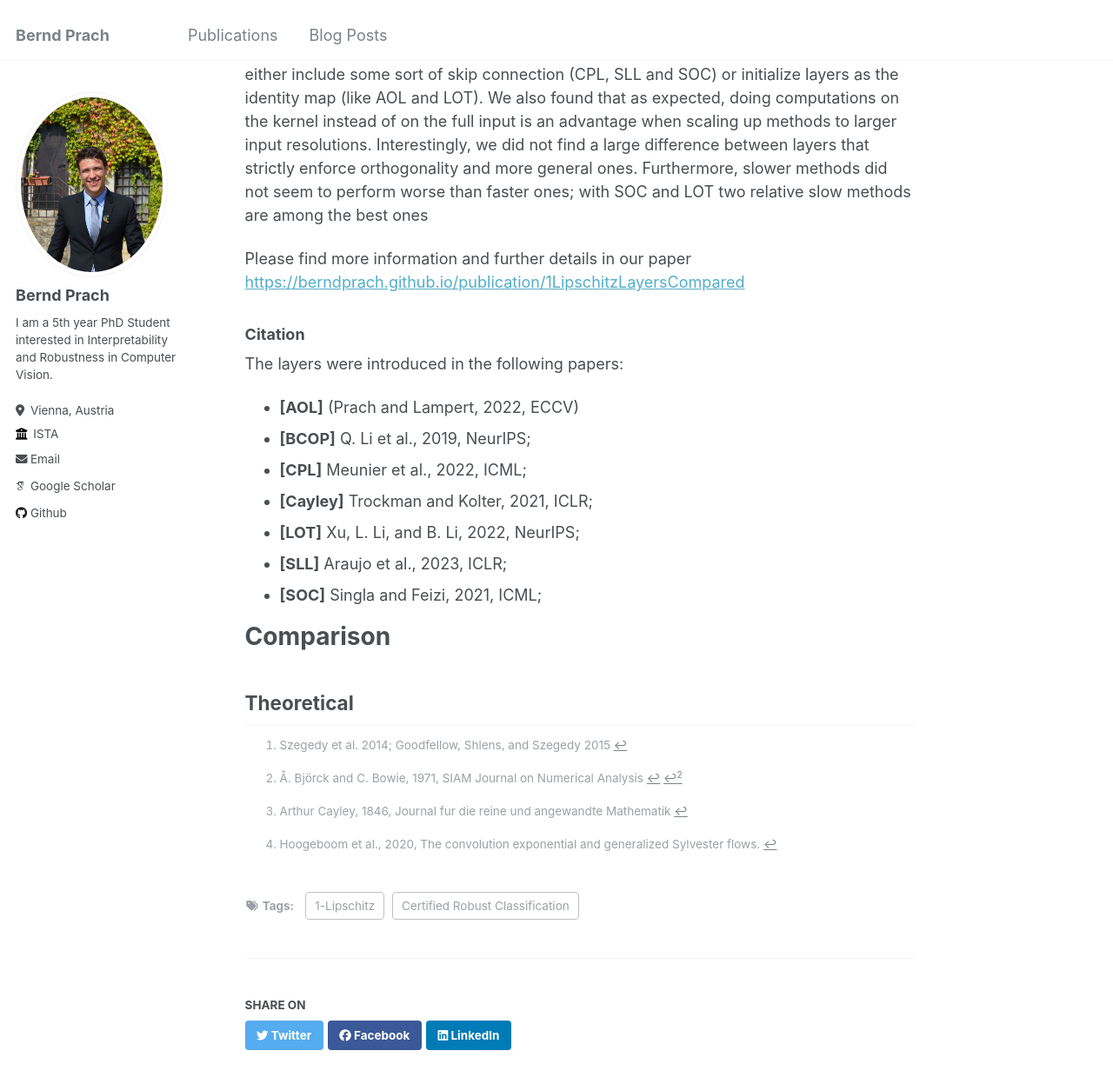
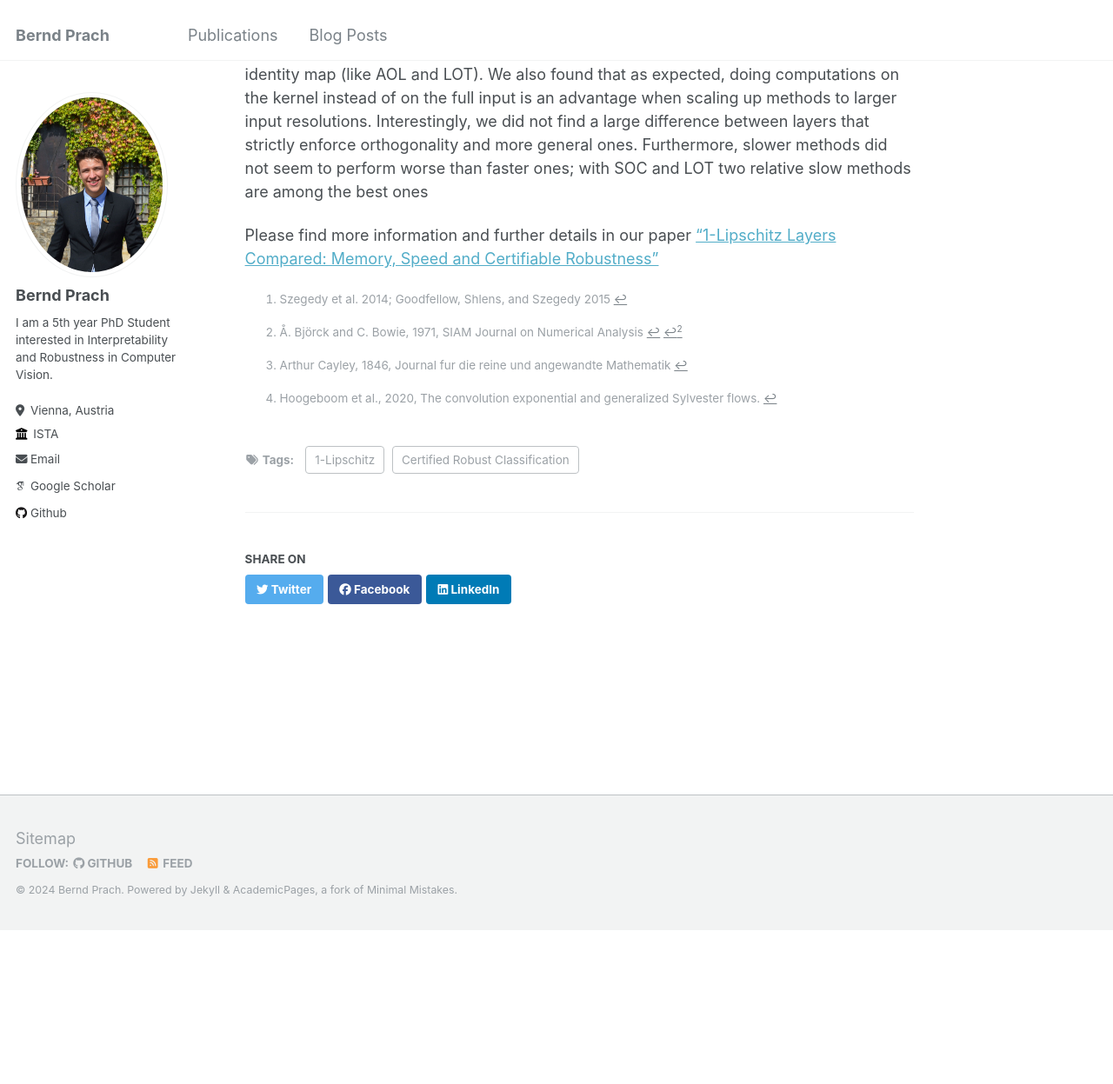
Before and after one commit to berndprach/berndprach.github.io, a Jekyll site: the page built from _posts/2024-06-26-1LipschitzLayersCompared.md, in a window 1280 px wide and 1400 px high, scrolled down 5824 px. Shown: the top 1247 px of the window at 87% size. Built offline with Jekyll 4.4.1, drawn with Linux system fonts in a browser that asks for light colours; some web fonts are replaced; after the commit the page ends 6894 px from its top, so only the background shows below that; some of the changed text lies outside the part shown.

Commit message:
Update 2024-06-26-1LipschitzLayersCompared.md

```diff
--- a/_posts/2024-06-26-1LipschitzLayersCompared.md
+++ b/_posts/2024-06-26-1LipschitzLayersCompared.md
@@ -10,8 +10,8 @@ tags:
 <img src="/images/star_plot_line.png" alt="Radar plot of results" width="1200"/>
 
 In our recent CVPR paper,
-[https://berndprach.github.io/publication/1LipschitzLayersCompared](“1-Lipschitz Layers Compared: Memory, Speed and Certifiable Robustness”)
- we compared different methods of creating 1-Lipschitz convolutions.
+[“1-Lipschitz Layers Compared: Memory, Speed and Certifiable Robustness”](https://berndprach.github.io/publication/1LipschitzLayersCompared)
+we compared different methods of creating 1-Lipschitz convolutions.
 In this blog post we try to give some additional background on why 1-Lipschitz methods are an interesting research topic, and discuss some results from the paper.
 
 **This post is currently work in progress!**
@@ -184,20 +184,4 @@ Based on our results, we believe CPL is the most promising method for creating c
 One commonality between well performing methods that we have found is that they all either include some sort of skip connection (CPL, SLL and SOC) or initialize layers as the identity map (like AOL and LOT). We also found that as expected, doing computations on the kernel instead of on the full input is an advantage when scaling up methods to larger input resolutions. Interestingly, we did not find a large difference between layers that strictly enforce orthogonality and more general ones. Furthermore, slower methods did not seem to perform worse than faster ones; with SOC and LOT two relative slow methods are among the best ones
 
 Please find more information and further details in our paper
-[https://berndprach.github.io/publication/1LipschitzLayersCompared](“1-Lipschitz Layers Compared: Memory, Speed and Certifiable Robustness”)
-
-### Citation
-The layers were introduced in the following papers:
-- **[AOL]** (Prach and Lampert, 2022, ECCV)
-- **[BCOP]** Q. Li et al., 2019, NeurIPS;
-- **[CPL]** Meunier et al., 2022, ICML;
-- **[Cayley]** Trockman and Kolter, 2021, ICLR;
-- **[LOT]** Xu, L. Li, and B. Li, 2022, NeurIPS;
-- **[SLL]** Araujo et al., 2023, ICLR;
-- **[SOC]** Singla and Feizi, 2021, ICML;
-
-Comparison
-======
-
-Theoretical
-------
+[“1-Lipschitz Layers Compared: Memory, Speed and Certifiable Robustness”](https://berndprach.github.io/publication/1LipschitzLayersCompared)
```
